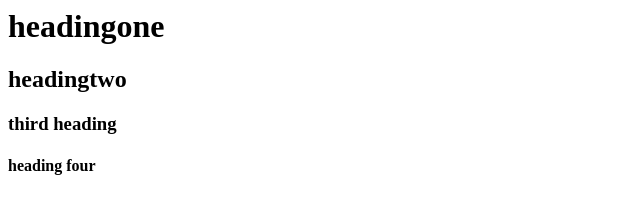
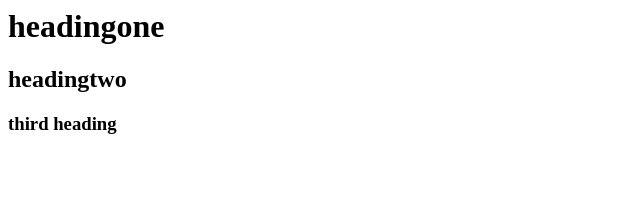
Before and after one commit to holinaprashanth/Calculator_App, a plain HTML site: page index.html in a window 1280 px wide. Shown: the whole page, without its empty margins (0-640 px from the left). Drawn offline with Linux system fonts and the light colour scheme.

Commit message:
Revert "adding the fourth line"
This reverts commit 78967ed1cec2318d1f7000d503d403fc60c2e2b4.

```diff
--- a/index.html
+++ b/index.html
@@ -1,4 +1,3 @@
 <h1>headingone<h1>
 <h2>headingtwo<h2>
 <h3>third heading</h3>
-<h4>heading four<h4>
```
